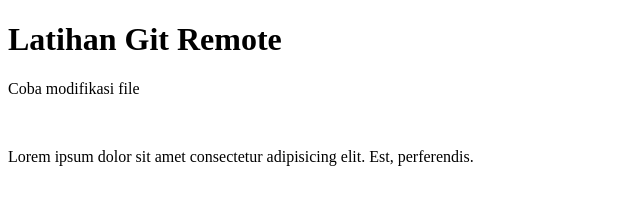
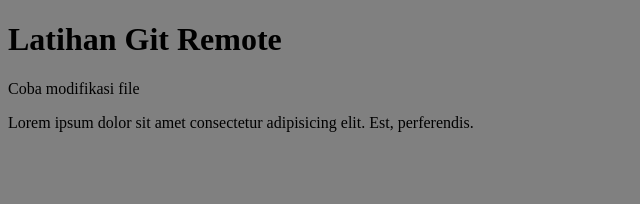
Before and after one commit to alhaitam-vcs/try-remote, a plain HTML site: page index.html in a window 1280 px wide. Shown: the whole page, without its empty margins (0-640 px from the left). Drawn offline with Linux system fonts and the light colour scheme.

Commit message:
add style.css

```diff
--- a/index.html
+++ b/index.html
@@ -4,12 +4,12 @@
     <meta charset="UTF-8" />
     <meta name="viewport" content="width=device-width, initial-scale=1.0" />
     <title>Latihan</title>
+    <link rel="stylesheet" href="style.css" />
   </head>
   <body>
     <h1>Latihan Git Remote</h1>
 
     <p>Coba modifikasi file</p>
-    <br />
     <p>
       Lorem ipsum dolor sit amet consectetur adipisicing elit. Est, perferendis.
     </p>
--- /dev/null
+++ b/style.css
@@ -0,0 +1,3 @@
+body {
+  background-color: grey;
+}
```
